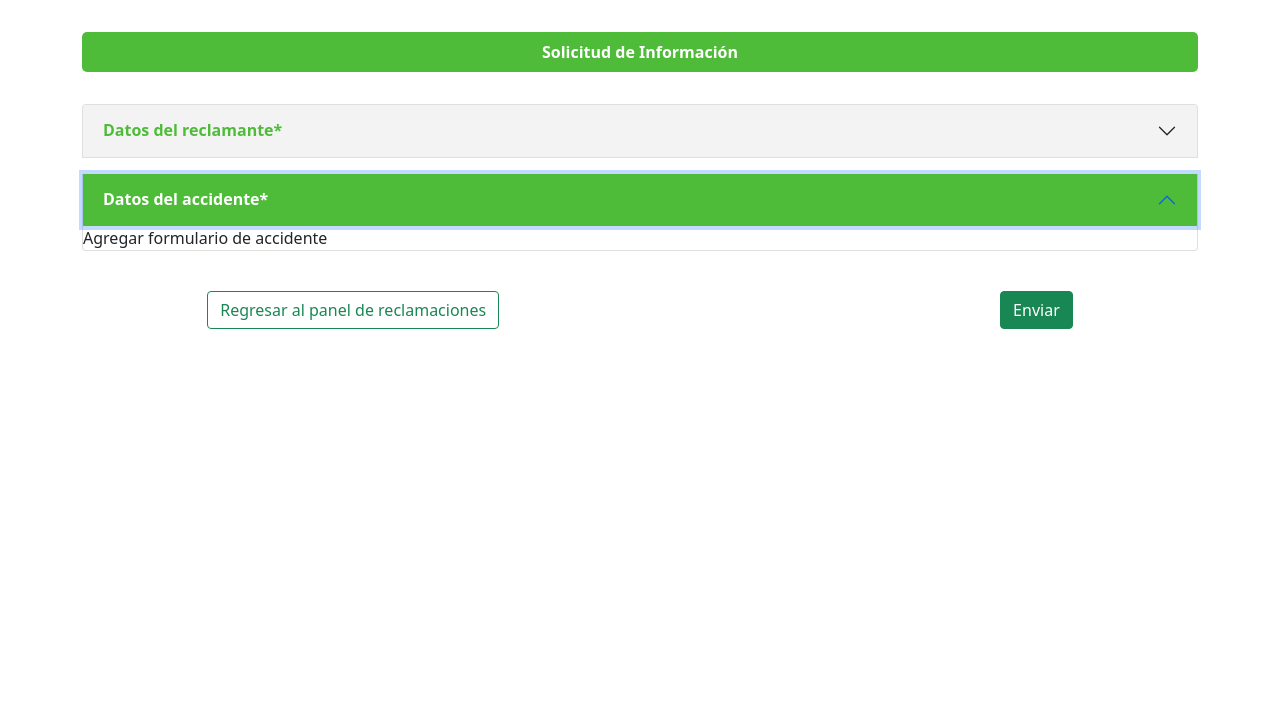
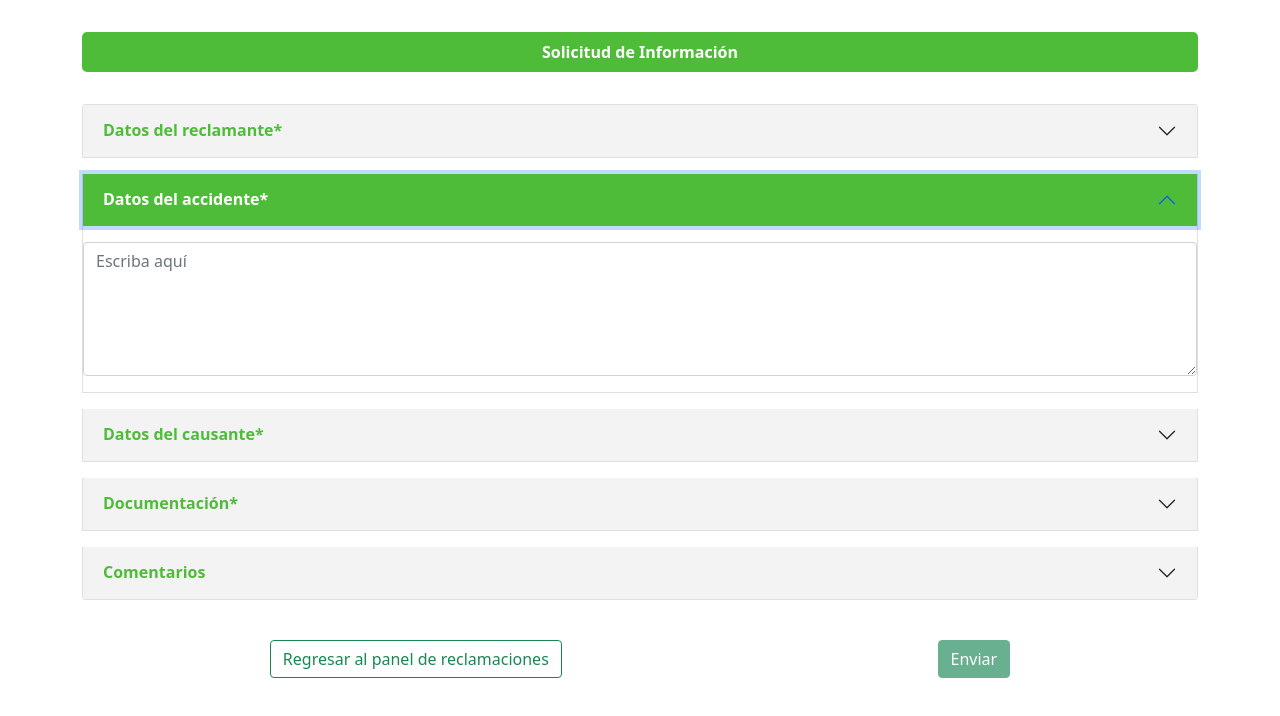
Before and after one commit to ofcadavidm/reclamaciones, a React (Create React App) app: page / in a window 1280 px wide. Both pictures are taken after a click on the button "Datos del accidente*". Shown: the top 716 px of the page. Built offline with nearby package versions, Linux system fonts and the light colour scheme.

Commit message:
Se actualizan los cambios realizados a la APP donde se agregaron AccordionItem para cada uno de los formularios, se agrega utilidad para mostrar modales y alertas

```diff
--- a/src/App.js
+++ b/src/App.js
@@ -1,24 +1,42 @@
-import { Button } from './componets/Button';
-import { Accordion } from './componets/Accordion';
-import { AccordionItem } from './componets/AccordionItem';
-import { ClaimantData } from './componets/ClaimantData';
-import { useForm } from 'react-hook-form';
-import { Form } from './componets/Form';
-import { useState } from 'react';
+import { Button } from './componets/Button'
+import { Accordion } from './componets/Accordion'
+import { AccordionItem } from './componets/AccordionItem'
+import { ClaimantData } from './componets/ClaimantData'
+import { useForm } from 'react-hook-form'
+import { Form } from './componets/Form'
+import { useState } from 'react'
+import { showModal } from './utils/AlertConfirm'
+import { Comments } from './componets/Comments'
 
 
 function App() {
 
-  const { register, handleSubmit, formState: { errors } } = useForm();
-  const [result, setResult] = useState("");
-    const onSubmit = async (data,e) => {
-        console.log("onSubmit",data,"event ",e)
-        console.log("errors=",errors)
+  const { register, handleSubmit,reset, formState: { errors ,isValid } } = useForm({mode:"all"})
+  const [result, setResult] = useState("")
+
+  const onSubmit = async (data) => {
         setResult(JSON.stringify(data))
+        console.log(`data`, data)
+        const response = await showModal({
+          tipo: "success",
+          width: "25rem",
+          title: "Su declaración ha sido registrada",
+          text:  "Por favor revise su buzón de correo "+ data.email,
+          showCloseButton: false,
+          showConfirmButton: true,
+          confirmButtonText: 'Aceptar',
+          confirmButtonColor: '#4fbc39',
+          allowOutsideClick: false,
+          allowEscapeKey: false,
+          allowEnterKey: false
+        })
+        if (response.value) {
+          reset(result)
+          console.log(`ProcesarDatos(data)`, data)
+          console.log(`SendEmail(data)`, data)
+        }
+  }
 
-        // limpiar campos
-        e.target.reset();
-    }
   return (
     <div className="container">
         <header className="header">Solicitud de Información</header>
@@ -37,7 +55,28 @@ function App() {
                 databstarget="collapseTwo"
                 databsparent="accordionExample"
                 botontitle="Datos del accidente*"
-                databody={`Agregar formulario de accidente` }
+                databody={<Comments register={register} errors={errors} /> }
+              />
+              <AccordionItem
+                heading="headingThree"
+                databstarget="collapseThree"
+                databsparent="accordionExample"
+                botontitle="Datos del causante*"
+                databody={<Comments register={register} errors={errors} /> }
+              />
+              <AccordionItem
+                heading="headingFour"
+                databstarget="collapseFour"
+                databsparent="accordionExample"
+                botontitle="Documentación*"
+                databody={<Comments register={register} errors={errors} /> }
+              />
+              <AccordionItem
+                heading="headingFive"
+                databstarget="collapseFive"
+                databsparent="accordionExample"
+                botontitle="Comentarios"
+                databody={<Comments register={register} errors={errors} /> }
               />
             </Accordion>
             <br />
@@ -48,13 +87,12 @@ function App() {
                   children="Regresar al panel de reclamaciones"
                   onClick={() => { console.log("clic en boton regresar") }}
                 />
-                <p>{result}</p>
                 <Button
                   type="submit"
                   className="btn btn-success "
                   id="btn-enviar"
                   children="Enviar"
-                  disabled={result}
+                  disabled={!isValid}
                 />
             </div>
 
@@ -63,4 +101,4 @@ function App() {
   );
 }
 
-export default App;
+export default App
--- a/src/componets/ClaimantData.js
+++ b/src/componets/ClaimantData.js
@@ -1,5 +1,6 @@
 
 export const ClaimantData = ({register,errors}) => {
+
     return (
         <>
             <div class="my-3">
--- /dev/null
+++ b/src/componets/Comments.js
@@ -0,0 +1,20 @@
+export const Comments = ({register,errors}) => {
+
+    return (
+        <>
+            <div class="my-3">
+               <textarea
+                    name="comments"
+                    placeholder="Escriba aquí"
+                    rows="5"
+                    cols="50"
+                    className={`form-control `}
+                    {...register("comments")}
+               >
+               </textarea>
+
+            </div>
+
+        </>
+    )
+}
--- /dev/null
+++ b/src/utils/AlertConfirm.js
@@ -0,0 +1,95 @@
+import Swal from "sweetalert2";
+import withReactContent from "sweetalert2-react-content";
+
+const MySwalComponent = withReactContent(Swal);
+
+const MySwal = Swal.mixin({
+  background: "#ffffff",
+  allowOutsideClick: false,
+  allowEscapeKey: false,
+  allowEnterKey: false
+});
+
+function AlertConfirmException( errorCode, exceptionMessage ) {
+  console.log(errorCode ,exceptionMessage)
+}
+
+export async function showModal(configAlert) {
+  try {
+    return await MySwal.fire(configuration(configAlert));
+  } catch (e) {
+    throw new AlertConfirmException( e, "No se pudo renderizar la modal generico" );
+  }
+}
+
+export const configuration = configAlert => {
+  return {
+    icon: configAlert.tipo ? configAlert.tipo : "info",
+    title: configAlert.title,
+    text: configAlert.text,
+    position: configAlert.position === undefined ? "center" : configAlert.position,
+    width: configAlert.width,
+    timer: configAlert.timer,
+    showCloseButton: configAlert.showCloseButton,
+    showConfirmButton: configAlert.showConfirmButton,
+    showCancelButton: configAlert.showCancelButton,
+    confirmButtonColor: configAlert.confirmButtonColor,
+    cancelButtonColor: configAlert.cancelButtonColor,
+    confirmButtonText: configAlert.confirmButtonText,
+    cancelButtonText: configAlert.cancelButtonText
+  };
+};
+
+export function showModalClose() {
+  MySwal.close();
+}
+
+export function showModalComponent(component, title, closeButton,width) {
+  try {
+    return MySwalComponent.fire(configurationComponent(title, component, closeButton,width));
+  } catch (e) {
+    throw new AlertConfirmException( e, "No se pudo renderizar la modal component" );
+  }
+}
+
+export const configurationComponent = (title, component, closeButton,width) => {
+  return {
+    titleText: title,
+    allowOutsideClick: false,
+    allowEscapeKey: false,
+    showCloseButton: closeButton === undefined ?  true: closeButton,
+    showConfirmButton: false,
+    width: width === undefined ? "40rem" : width,
+    html: component
+  };
+};
+
+export function closeModal() {
+  MySwalComponent.close();
+}
+
+export function showModalLoading(title, timer = 0) {
+  try {
+    return Swal.fire(configurationLoading(title, timer));
+  } catch (e) {
+    throw new AlertConfirmException( e, "No se pudo renderizar la modal loading" );
+  }
+}
+
+export const configurationLoading = (title, timer) => {
+  return {
+    title: '<span style="color:#000000">' + title + "</span>",
+    html: '<span style="color:#000000">Espere por favor</span>',
+    imageUrl: window.globalImages.loadingimag,
+    timer: timer,
+    showCloseButton: true,
+    showConfirmButton: false,
+    allowOutsideClick: false,
+    allowEscapeKey: false,
+    allowEnterKey: false
+  };
+};
+
+export function closeLoading() {
+  Swal.close();
+}
```
